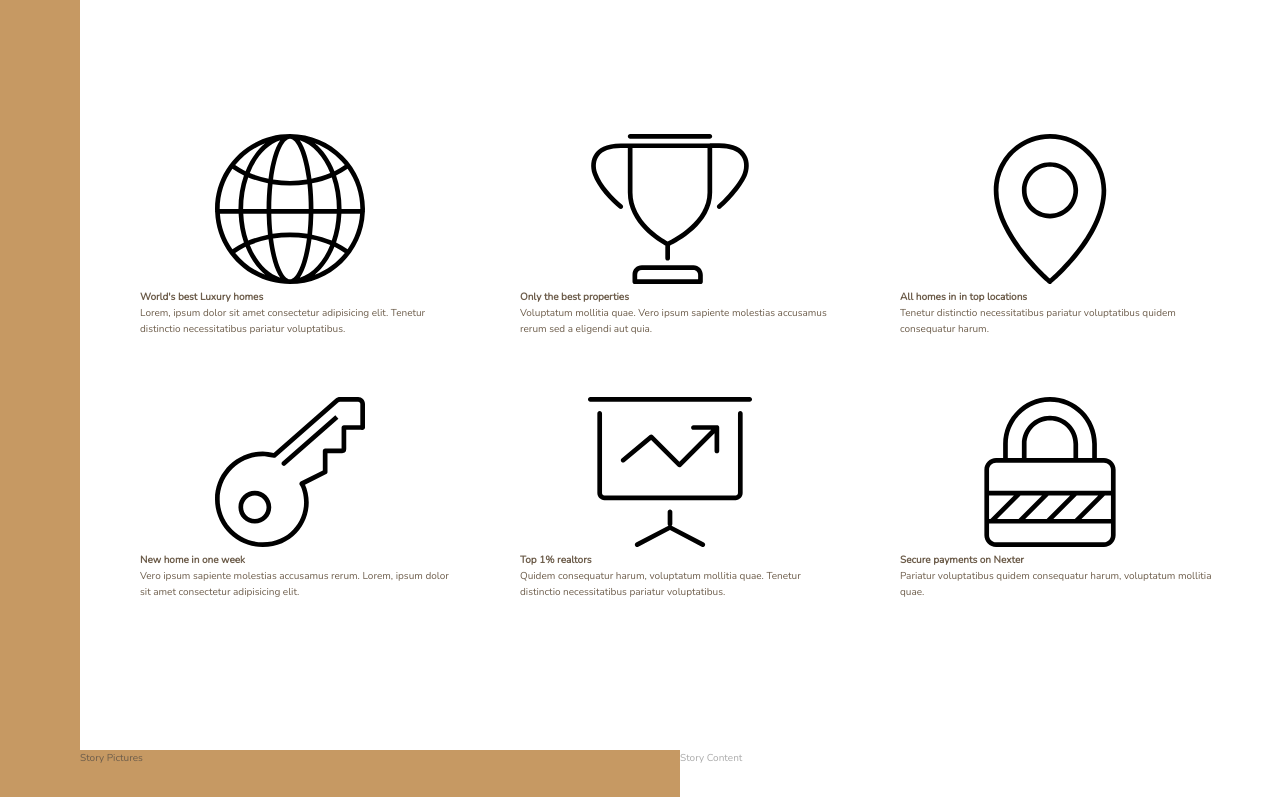
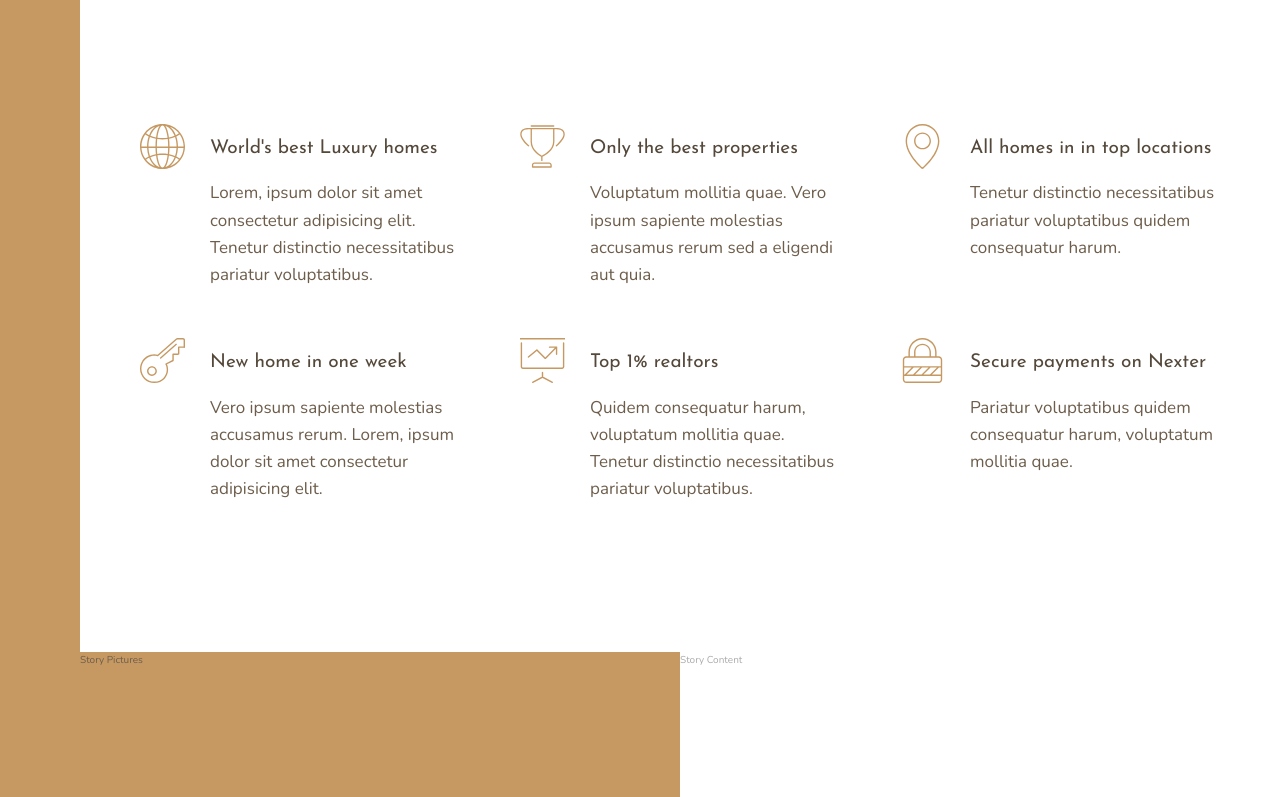
Before and after one commit to locaulker/nexter-real-estate, a website: page index.html in a window 1280 px wide. Shown: the part 656-1453 px from the top of the page. Drawn offline with nearby package versions, Linux system fonts and the light colour scheme.

Commit message:
end of features section

```diff
--- a/index.html
+++ b/index.html
@@ -25,7 +25,7 @@
         <svg class="feature__icon">
           <use xlink:href="img/sprite.svg#icon-global"></use>
         </svg>
-        <h4 class="heading-4">World's best Luxury homes</h4>
+        <h4 class="heading-4 heading-4--dark">World's best Luxury homes</h4>
         <p class="feature__text">
           Lorem, ipsum dolor sit amet consectetur adipisicing elit. Tenetur
           distinctio necessitatibus pariatur voluptatibus.
@@ -35,7 +35,7 @@
         <svg class="feature__icon">
           <use xlink:href="img/sprite.svg#icon-trophy"></use>
         </svg>
-        <h4 class="heading-4">Only the best properties</h4>
+        <h4 class="heading-4 heading-4--dark">Only the best properties</h4>
         <p class="feature__text">
           Voluptatum mollitia quae. Vero ipsum sapiente molestias accusamus
           rerum sed a eligendi aut quia.
@@ -45,7 +45,7 @@
         <svg class="feature__icon">
           <use xlink:href="img/sprite.svg#icon-map-pin"></use>
         </svg>
-        <h4 class="heading-4">All homes in in top locations</h4>
+        <h4 class="heading-4 heading-4--dark">All homes in in top locations</h4>
         <p class="feature__text">
           Tenetur distinctio necessitatibus pariatur voluptatibus quidem
           consequatur harum.
@@ -55,7 +55,7 @@
         <svg class="feature__icon">
           <use xlink:href="img/sprite.svg#icon-key"></use>
         </svg>
-        <h4 class="heading-4">New home in one week</h4>
+        <h4 class="heading-4 heading-4--dark">New home in one week</h4>
         <p class="feature__text">
           Vero ipsum sapiente molestias accusamus rerum. Lorem, ipsum dolor sit
           amet consectetur adipisicing elit.
@@ -65,7 +65,7 @@
         <svg class="feature__icon">
           <use xlink:href="img/sprite.svg#icon-presentation"></use>
         </svg>
-        <h4 class="heading-4">Top 1% realtors</h4>
+        <h4 class="heading-4 heading-4--dark">Top 1% realtors</h4>
         <p class="feature__text">
           Quidem consequatur harum, voluptatum mollitia quae. Tenetur distinctio
           necessitatibus pariatur voluptatibus.
@@ -75,7 +75,7 @@
         <svg class="feature__icon">
           <use xlink:href="img/sprite.svg#icon-lock"></use>
         </svg>
-        <h4 class="heading-4">Secure payments on Nexter</h4>
+        <h4 class="heading-4 heading-4--dark">Secure payments on Nexter</h4>
         <p class="feature__text">
           Pariatur voluptatibus quidem consequatur harum, voluptatum mollitia
           quae.
--- a/sass/_features.scss
+++ b/sass/_features.scss
@@ -5,6 +5,27 @@
   margin: 15rem 0;
 
   display: grid;
-  grid-template-columns: repeat(3, 1fr);
+  // grid-template-columns: repeat(3, 1fr);
+  grid-template-columns: repeat(auto-fit, minmax(25rem, 1fr));
   grid-gap: 6rem;
+  align-items: start;
 }
+
+.feature {
+  display: grid;
+  grid-template-columns: min-content 1fr;
+  grid-row-gap: 1.5rem;
+  grid-column-gap: 2.5rem;
+
+  &__icon {
+    fill: $color-primary;
+    width: 4.5rem;
+    height: 4.5rem;
+    grid-row: 1 / span 2;
+    transform: translateY(-1rem);
+  }
+
+  &__text {
+    font-size: 1.7rem;
+  }
+}
--- a/sass/_typography.scss
+++ b/sass/_typography.scss
@@ -0,0 +1,28 @@
+%heading {
+  font-family: $font-display;
+  font-weight: 400;
+}
+
+.heading-1 {
+  @extend %heading;
+}
+
+.heading-2 {
+  @extend %heading;
+}
+
+.heading-3 {
+  @extend %heading;
+}
+
+.heading-4 {
+  @extend %heading;
+  font-size: 1.9rem;
+
+  &--light {
+    color: $color-grey-light-1;
+  }
+  &--dark {
+    color: $color-grey-dark-1;
+  }
+}
```
Also changed, not shown: css/style.css.
